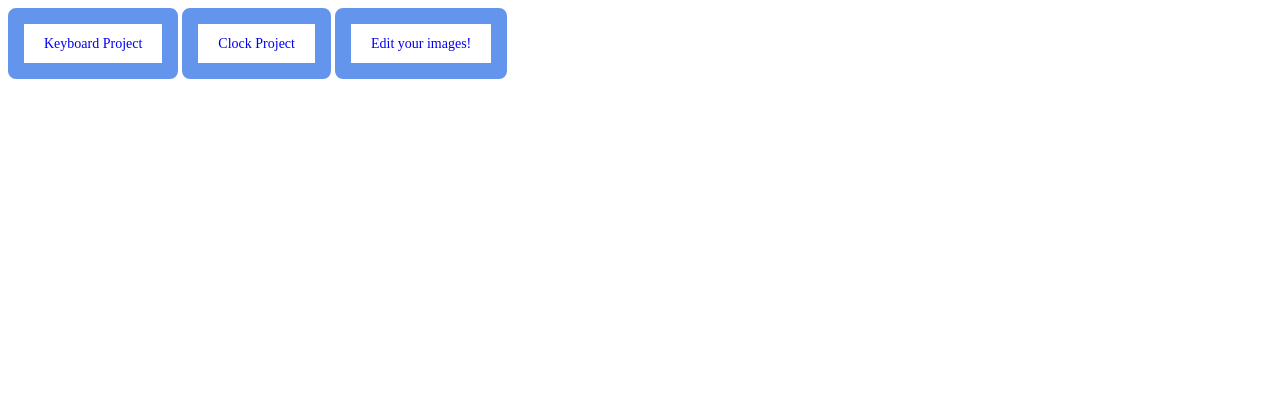
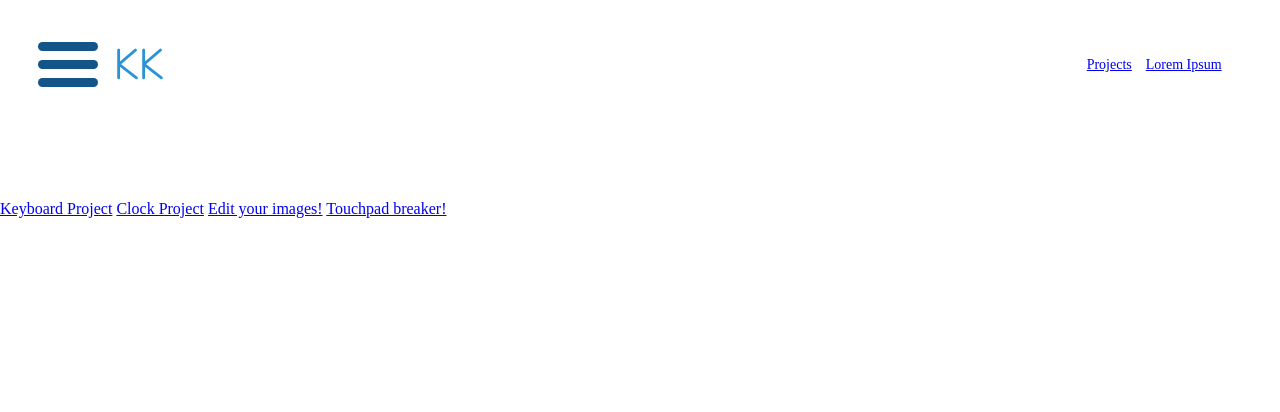
Before and after one commit to kushal90/kumarkushal, a website: page index.html in a window 1280 px wide. Drawn offline with Linux system fonts and the light colour scheme.

Commit message:
Added the touchpad breaker game + A few fixes to main page and keyboard project.

```diff
--- /dev/null
+++ b/Projects/CatchTheBall/style.css
@@ -0,0 +1,76 @@
+html, body{
+	box-sizing: border-box;
+	margin:0;
+	padding:0;
+	font-family: Geneva, Tahoma, Verdana, sans-serif;
+	letter-spacing: 2px;
+}
+
+h1 {
+	font-size: 32px;
+	margin-bottom: 20px;
+}
+
+h2{
+	font-size: 22px;
+}
+
+a {display: none;}
+
+a:link {
+	color: #329999;
+	text-decoration: none;
+}
+
+.c-container{
+	box-sizing: border-box;
+	display:grid;
+	width: 100vw;
+	grid-template-columns: auto auto;
+	grid-template-rows: 100vh;
+	align-content: center;
+}
+#c-container__left{
+	width:40vw;
+	align-self: center;
+	text-align: center;
+	font-size: x-large;
+}
+
+#c-container__right{
+	width:60vw;
+	align-self: center;
+	text-align: center;
+}
+
+.fullHeight{
+	height: 100vh;
+}
+
+#c-message{
+	display:none;
+}
+
+#ball{
+	height:20vh;
+	width:20vh;
+	background-color: #135589;
+	margin:0 auto;
+	border-radius: 50%;
+	cursor:pointer;
+	animation: bounce 3s infinite;
+}
+
+@keyframes bounce {
+	0% {margin-top:0px; animation-timing-function: ease-in}
+	48% {width: 20vh}
+	50% {margin-top:calc(100vh - 20vh); width:22vh; animation-timing-function: ease-out}
+	100% {margin-top:0px;}
+}
+
+.unselectable {
+	-moz-user-select: none;
+	-webkit-user-select: none;
+	-ms-user-select: none;
+	user-select: none;
+}
--- a/Projects/Keyboard/style.css
+++ b/Projects/Keyboard/style.css
@@ -13,6 +13,9 @@ body{
 /* Box-sizing border-box */
 * { -moz-box-sizing: border-box; -webkit-box-sizing: border-box; box-sizing: border-box; }
 
+*:focus{
+    outline:none;
+}
 
 /*.keys{*/
     /*border: goldenrod solid 10px;*/
--- a/index.html
+++ b/index.html
@@ -5,11 +5,37 @@
     <link rel="stylesheet" href="style.css">
 </head>
 <body>
-<section>
-    <a href="Projects/Keyboard/index.html" class="projects__button button button--blue">Keyboard Project</a>
-    <a href="Projects/Clock/index.html" class="projects__button button button--blue">Clock Project</a>
-    <a href="Projects/ImageEdit/index.html" class="projects__button button button--blue">Edit your images!</a>
+
+<header class ="c-header">
+    <div class = "c-header__burger-container">
+        <div class="c-header__burger ">
+            <span></span>
+            <span></span>
+            <span></span>
+        </div>
+        <div class="c-header__logo">
+                KK
+        </div>
+    </div>
+    <nav class = c-header__nav>
+        <div class="c-header__list">
+            <a class="c-header__link" href="#c-projects">Projects</a>
+            <a class="c-header__link" href="#c-contact">Lorem Ipsum</a>
+        </div>
+        <div class="button button__hire-me">
+
+        </div>
+    </nav>
+</header>
+<section class = "c-projects" id="c-projects">
+    <a href="Projects/Keyboard/index.html">Keyboard Project</a>
+    <a href="Projects/Clock/index.html" class="">Clock Project</a>
+    <a href="Projects/ImageEdit/index.html" class="">Edit your images!</a>
+    <a href="Projects/CatchTheBall/index.html" class="">Touchpad breaker!</a>
 </section>
+    <section class = "c-contact" id="c-contact">
+
+    </section>
 
 </body>
 </html>
--- a/style.css
+++ b/style.css
@@ -1,20 +1,129 @@
-.button{
-    border:1rem solid black;
-    padding:12px 20px;
-    line-height:15px;
-    font-size:14px;
-    font-family:inherit;
-    -webkit-appearance:none;
-    display:inline-block;
-    border-radius:8px;
-    text-decoration:none;
-    text-align:center;
-    user-select:none;
-    cursor:pointer;
-    transition:all .25s linear;
-    outline:none
+
+
+:root {
+	--background-color: white;
+	--color1: #EDFAFD;
+	--color2: #AED9DA;
+	--color3: #3DDAD7;
+	--color4: #2A93D5;
+	--color5: #135589;
 }
 
-.button--blue{
-    border-color: cornflowerblue;
+html, body{
+	box-sizing: border-box;
+	margin:0;
+	padding: 0;
+	display: grid;
 }
+
+
+.c-header{
+	box-sizing: border-box;
+	display: flex;
+	justify-content: space-between;
+	position: fixed;
+	top:0;
+	left:0;
+	width:100vw;
+	background: white;
+	flex-wrap: wrap;
+	padding: 3vw 3vw;
+}
+
+.c-header__burger-container{
+	display:flex;
+	justify-content: center;
+	align-items: center;
+}
+.c-header__burger{
+	width: 60px;
+	height: 45px;
+	margin-right: 15px;
+	-webkit-transform: rotate(0deg);
+	-moz-transform: rotate(0deg);
+	-o-transform: rotate(0deg);
+	transform: rotate(0deg);
+	-webkit-transition: .5s ease-in-out;
+	-moz-transition: .5s ease-in-out;
+	-o-transition: .5s ease-in-out;
+	transition: .5s ease-in-out;
+	cursor: pointer;
+}
+.c-header__burger span{
+	display: block;
+	position: absolute;
+	height: 9px;
+	width: 100%;
+	background: var(--color5);
+	border-radius: 9px;
+	opacity: 1;
+	left: 0;
+	-webkit-transform: rotate(0deg);
+	-moz-transform: rotate(0deg);
+	-o-transform: rotate(0deg);
+	transform: rotate(0deg);
+	-webkit-transition: .25s ease-in-out;
+	-moz-transition: .25s ease-in-out;
+	-o-transition: .25s ease-in-out;
+	transition: 5s ease-in-out;
+}
+
+.c-header__burger span:nth-child(1){
+	top:0px;
+}
+.c-header__burger span:nth-child(2){
+	top: 18px;
+}
+.c-header__burger span:nth-child(3){
+	top:36px;
+}
+.c-header__burger-clicked span:nth-child(1){
+	top: 18px;
+	-webkit-transform: rotate(135deg);
+	-moz-transform: rotate(135deg);
+	-o-transform: rotate(135deg);
+	transform: rotate(135deg);
+}
+.c-header__burger-clicked span:nth-child(2){
+	opacity: 0;
+	left: -60px;
+}
+.c-header__burger-clicked span:nth-child(3){
+	top: 18px;
+	-webkit-transform: rotate(-135deg);
+	-moz-transform: rotate(-135deg);
+	-o-transform: rotate(-135deg);
+	transform: rotate(-135deg);
+}
+.c-header__logo{
+	font-family: 'Comic Sans MS', sans-serif;
+	font-size: 45px;
+	color: var(--color4);
+}
+
+.c-header__nav{
+	display: none;
+}
+@media screen and (min-width: 1023.98px) {
+	.c-header__nav{
+		display: flex;
+		flex:1;
+		justify-content: flex-end;
+		align-items: center;
+	}
+
+	.c-header__list{
+		text-align: center;
+		margin: 0 15px;
+	}
+
+	.c-header__link{
+		margin: 0 5px;
+		font-size: 14px;
+	}
+
+	.c-projects{
+		top:100px;
+		margin: 200px 0px;
+	}
+}
```
Also changed, not shown: Projects/CatchTheBall/index.html (added, +25 -0 lines), Projects/CatchTheBall/script.js (added, +72 -0 lines).
